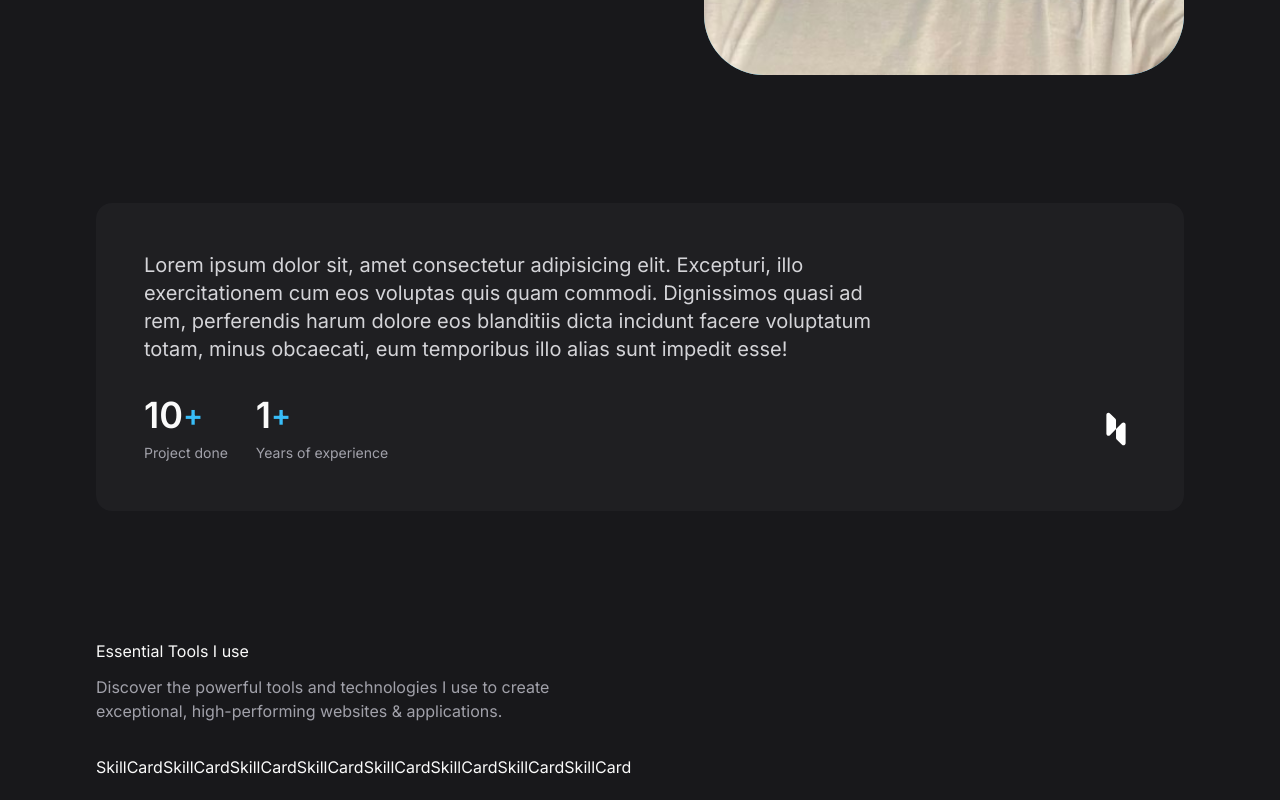
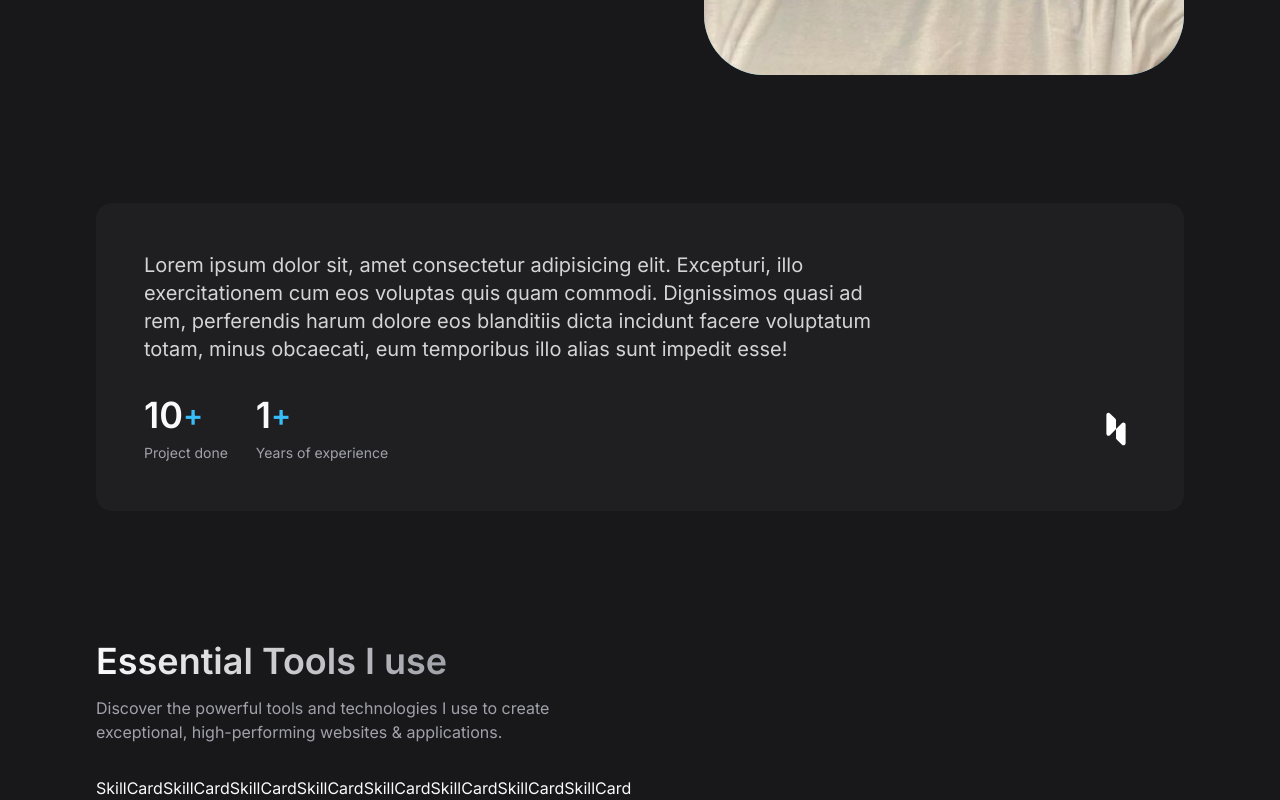
Before and after one commit to Victor-Sarti/portfolio, a React (Vite) app: page / in a window 1280 px wide. Shown: the part 709-1509 px from the top of the page. Before the commit the page ends 1488 px from the top, so only its background shows below. Built offline with nearby package versions, Linux system fonts and the light colour scheme.

Commit message:
feat: SkiilCSS

```diff
--- a/src/index.css
+++ b/src/index.css
@@ -2,7 +2,8 @@
 @tailwind components;
 @tailwind utilities;
 
-.headline-1{
+.headline-1,
+.headline-2{
   @apply max-w-max;
   background: -webkit-linear-gradient(0deg, #fafafa, #a1a1aa);
   -webkit-background-clip: text;
@@ -12,6 +13,10 @@
 .headline-1{
   @apply
   text-5xl leading-tight font-semibold lg:text-[55px] lg:leading-[1.15]
+}
+
+.headline-2{
+  @apply text-3xl lg:text-4xl lg:leading-tight font-semibold
 }
 
 html{
```
